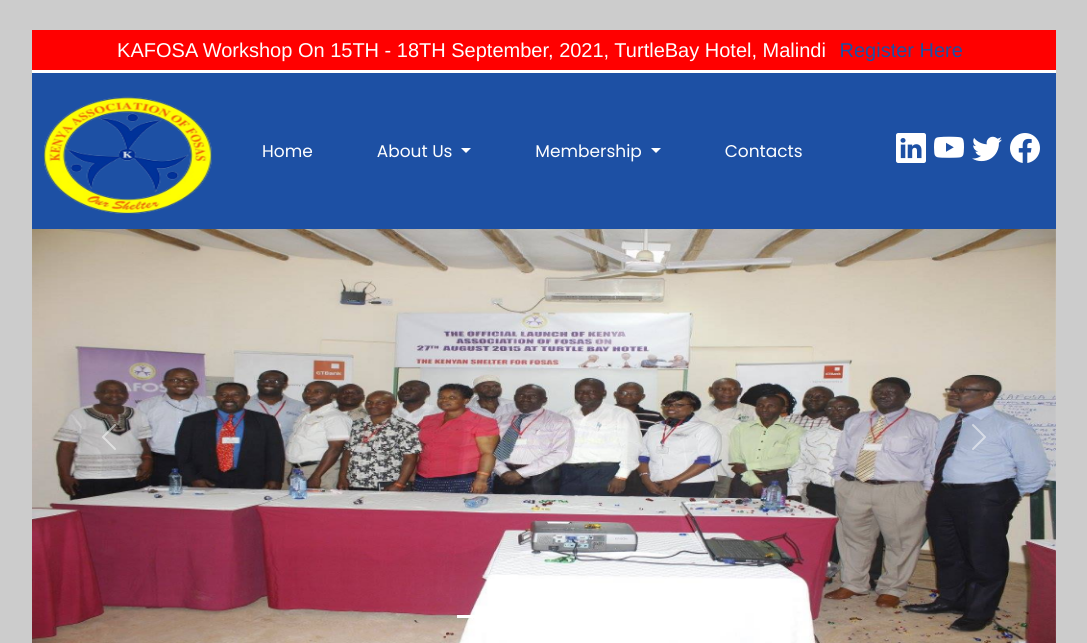
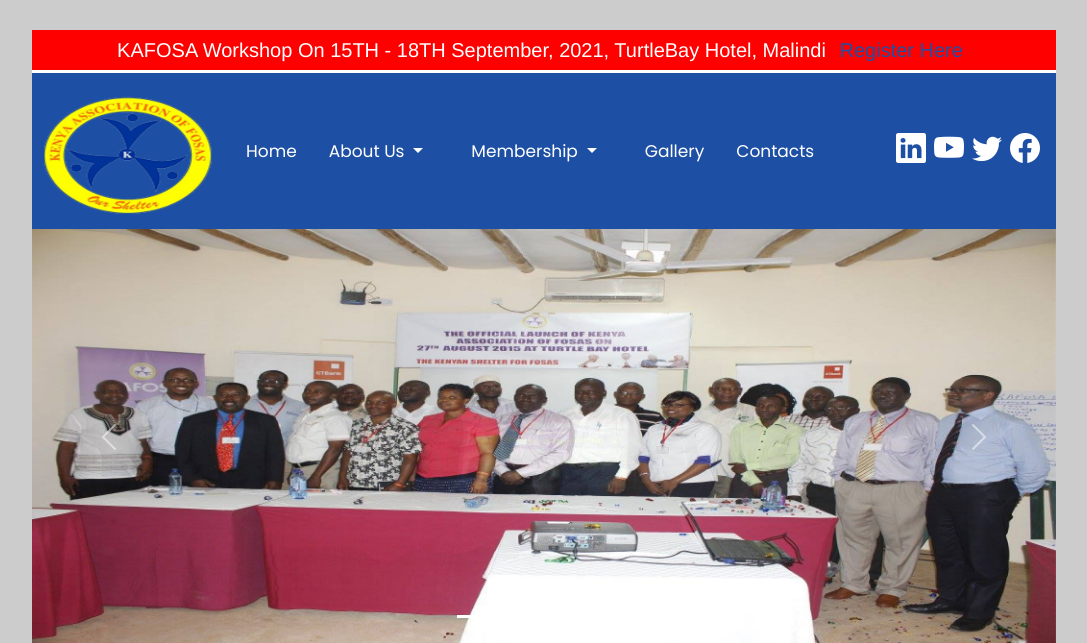
Before and after one commit to amosn593/KAFOSA-WEBSITE, a Django app: page /kafosa-contacts in a window 1280 px wide. Shown: the top 643 px of the page, without its empty margins (96-1183 px from the left). Run offline with Django 3.2, Linux system fonts and the light colour scheme; some libraries are stand-ins or nearby versions; some web fonts are replaced.

Commit message:
added gallery tab

```diff
--- a/main_app/urls.py
+++ b/main_app/urls.py
@@ -1,11 +1,12 @@
 from django.urls import path
-from .views import index, membership, application, memmberlist, contact_us, objectives, kafosa, turtlebay, contact_form
+from .views import index, membership, application, memmberlist, contact_us, objectives, kafosa, turtlebay, contact_form, gallery
 
 urlpatterns = [
     path('', index, name="home"),
     path('kafosa-membership_qualification', membership, name="qualification"),
     path('kafosa-membership_application', application, name="application"),
     path('kafosa-membership_list', memmberlist, name="memmberlist"),
+    path('kafosa-gallery', gallery, name="gallery"),
     path('kafosa-contacts', contact_us, name="contact_us"),
     path('kafosa-objectives', objectives, name="objectives"),
     path('cafosa_launch', kafosa, name="kafosa"),
--- a/main_app/views.py
+++ b/main_app/views.py
@@ -23,6 +23,9 @@ def application(request):
 def memmberlist(request):
     return render(request, "main_app/members/members.html")
 
+
+def gallery(request):
+    return render(request, "main_app/gallery/gallery.html")
 
 def contact_us(request):
     return render(request, "main_app/contact/contact.html")
--- a/templates/main_app/incl/navtop.html
+++ b/templates/main_app/incl/navtop.html
@@ -28,13 +28,13 @@
     <div class="collapse navbar-collapse" id="navbarNavDropdown">
       <ul class="navbar-nav me-auto mb-2 mb-lg-0">
         <li class="nav-item navhover">
-          <a class="nav-link mx-4" aria-current="page" href="{% url 'home' %}"
+          <a class="nav-link mx-2" aria-current="page" href="{% url 'home' %}"
             >Home</a
           >
         </li>
         <li class="nav-item dropdown">
           <a
-            class="nav-link dropdown-toggle navhover mx-4"
+            class="nav-link dropdown-toggle navhover mx-2"
             href="#"
             id="navbarDropdownMenuLink"
             role="button"
@@ -83,7 +83,15 @@
             </li>
           </ul>
         </li>
-        <li class="nav-item navhover mx-4">
+        <li class="nav-item navhover">
+          <a
+            class="nav-link mx-2"
+            aria-current="page"
+            href="{% url 'gallery' %}"
+            >Gallery</a
+          >
+        </li>
+        <li class="nav-item navhover mx-2">
           <a class="nav-link" href="{% url 'contact_us' %}">Contacts</a>
         </li>
       </ul>
```
Also changed, not shown: templates/main_app/gallery/gallery.html (added, +9 -0 lines).
